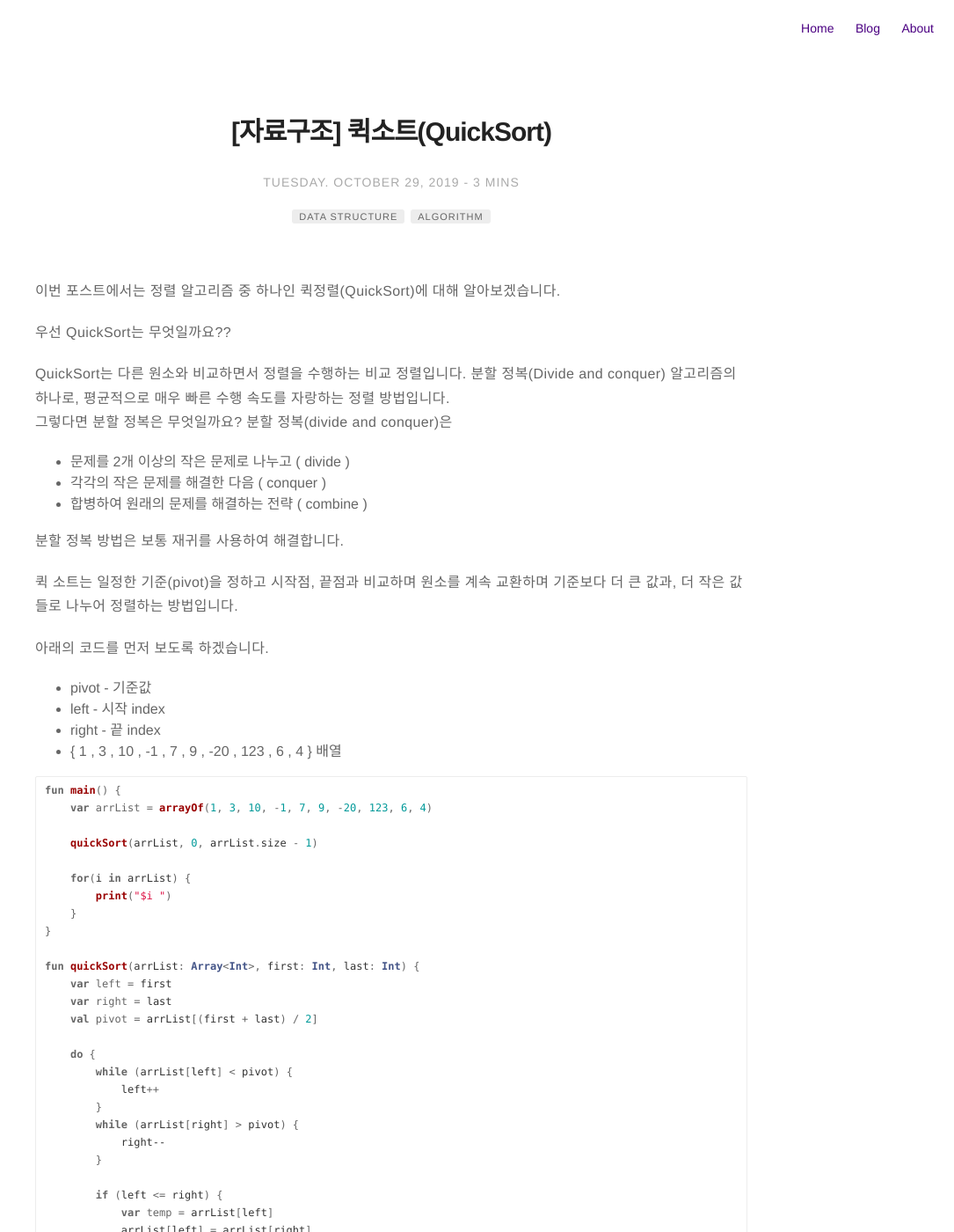
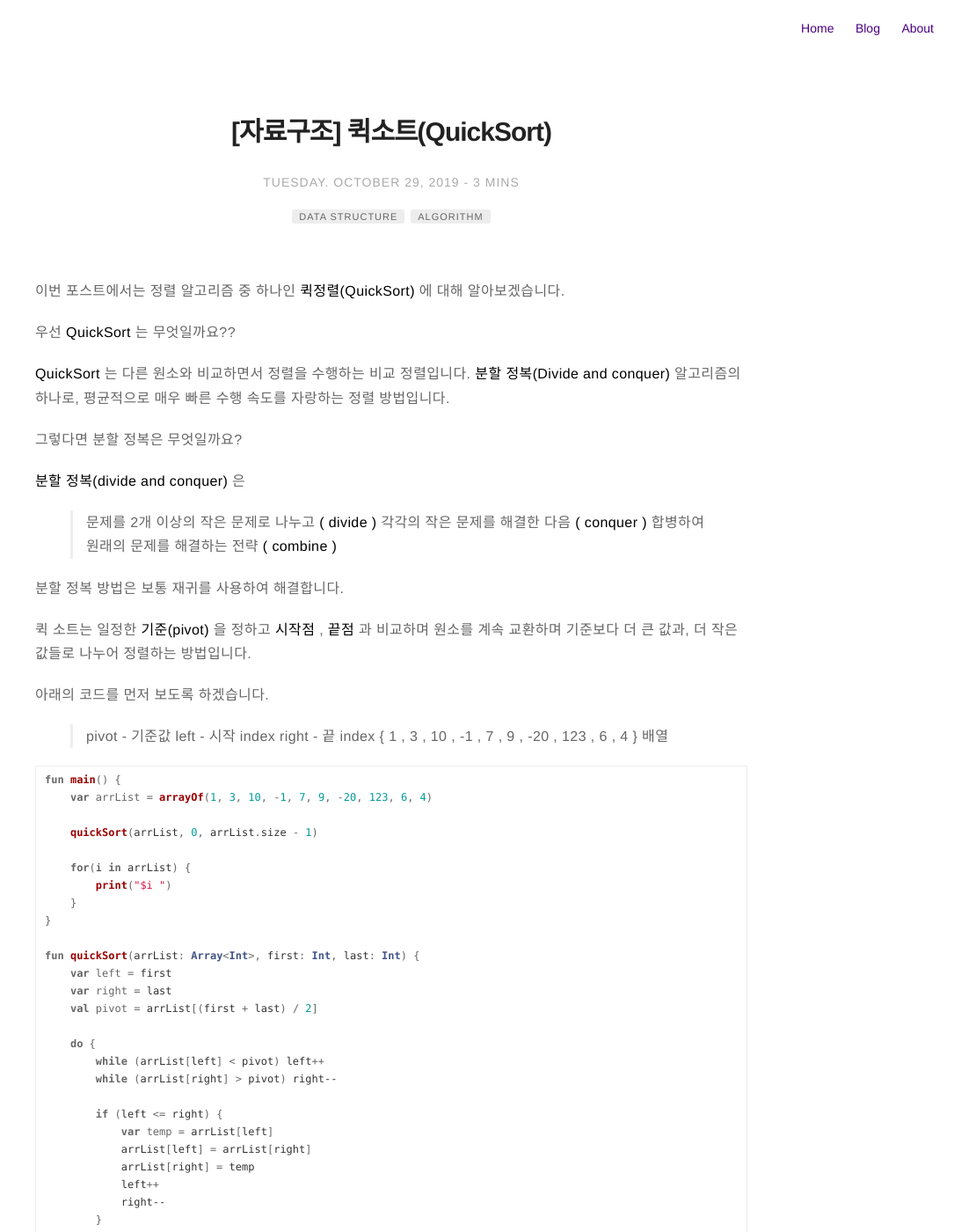
Before and after one commit to Kyudong3/Kyudong3.github.io, a Jekyll site: the page built from _posts/2019-10-29-QuickSort.markdown, in a window 1280 px wide and 1400 px high. Shown: the whole window at 88% size, without its empty margins (195-1280 px from the left). Built offline with Jekyll 4.4.1, drawn with Linux system fonts in a browser that asks for light colours; comment, search, counter and statistics services are not loaded; some of the changed text lies outside the part shown.

````diff
--- a/_posts/2019-10-29-QuickSort.markdown
+++ b/_posts/2019-10-29-QuickSort.markdown
@@ -5,34 +5,37 @@ date: 2019-10-29 15:48
 image: /assets/images/markdown.jpg
 headerImage: false
 tag:
-- data structure
-- algorithm
+- Data structure
+- Algorithm
 category: blog
 author: kyudongPark
 description: about QuickSort
 ---
 
-이번 포스트에서는 정렬 알고리즘 중 하나인 퀵정렬(QuickSort)에 대해 알아보겠습니다.
+이번 포스트에서는 정렬 알고리즘 중 하나인 **퀵정렬(QuickSort)** 에 대해 알아보겠습니다.
 
-우선 QuickSort는 무엇일까요??
+우선 **QuickSort** 는 무엇일까요??
 
-QuickSort는 다른 원소와 비교하면서 정렬을 수행하는 비교 정렬입니다. 분할 정복(Divide and conquer) 알고리즘의 하나로, 평균적으로 매우 빠른 수행 속도를 자랑하는 정렬 방법입니다.
-그렇다면 분할 정복은 무엇일까요? 분할 정복(divide and conquer)은
+**QuickSort** 는 다른 원소와 비교하면서 정렬을 수행하는 비교 정렬입니다. **분할 정복(Divide and conquer)** 알고리즘의 하나로, 평균적으로 매우 빠른 수행 속도를 자랑하는 정렬 방법입니다.
 
-* 문제를 2개 이상의 작은 문제로 나누고 ( divide )
-* 각각의 작은 문제를 해결한 다음 ( conquer )
-* 합병하여 원래의 문제를 해결하는 전략 ( combine )
+그렇다면 분할 정복은 무엇일까요?
+
+**분할 정복(divide and conquer)** 은
+
+> 문제를 2개 이상의 작은 문제로 나누고 **( divide )**
+> 각각의 작은 문제를 해결한 다음 **( conquer )**
+> 합병하여 원래의 문제를 해결하는 전략 **( combine )**
 
 분할 정복 방법은 보통 재귀를 사용하여 해결합니다.
 
-퀵 소트는 일정한 기준(pivot)을 정하고 시작점, 끝점과 비교하며 원소를 계속 교환하며 기준보다 더 큰 값과, 더 작은 값들로 나누어 정렬하는 방법입니다.
+퀵 소트는 일정한 **기준(pivot)** 을 정하고 **시작점** , **끝점** 과 비교하며 원소를 계속 교환하며 기준보다 더 큰 값과, 더 작은 값들로 나누어 정렬하는 방법입니다.
 
 아래의 코드를 먼저 보도록 하겠습니다.
 
-* pivot - 기준값
-* left - 시작 index
-* right - 끝 index
-* { 1 , 3 , 10 , -1 , 7 , 9 , -20 , 123 , 6 , 4 } 배열
+> pivot - 기준값
+> left - 시작 index
+> right - 끝 index
+> { 1 , 3 , 10 , -1 , 7 , 9 , -20 , 123 , 6 , 4 } 배열
 
 ```kotlin
 fun main() {
@@ -51,12 +54,8 @@ fun quickSort(arrList: Array<Int>, first: Int, last: Int) {
     val pivot = arrList[(first + last) / 2]
 
     do {
-        while (arrList[left] < pivot) {
-            left++
-        }
-        while (arrList[right] > pivot) {
-            right--
-        }
+        while (arrList[left] < pivot) left++
+        while (arrList[right] > pivot) right--
 
         if (left <= right) {
             var temp = arrList[left]
@@ -68,12 +67,9 @@ fun quickSort(arrList: Array<Int>, first: Int, last: Int) {
 
     } while (left <= right)
 
-    if (first < right) {
-        quickSort(arrList, first, right)
-    }
-    if (last > left) {
-        quickSort(arrList, left, last)
-    }
+    if (first < right) quickSort(arrList, first, right)
+
+    if (last > left) quickSort(arrList, left, last)
 }
 
 // 실행값
````
Also changed, not shown: other parts of _posts/2019-10-29-QuickSort.markdown (+10 -6 lines).
